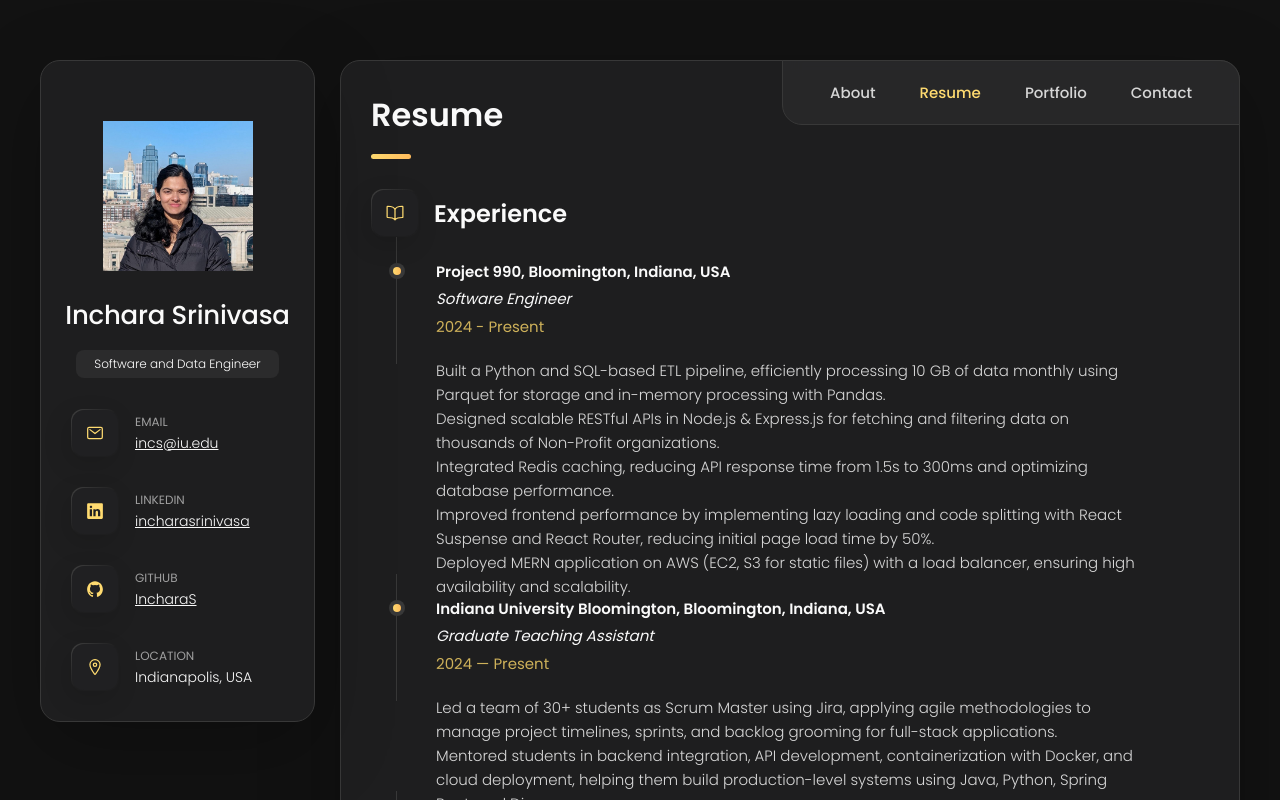
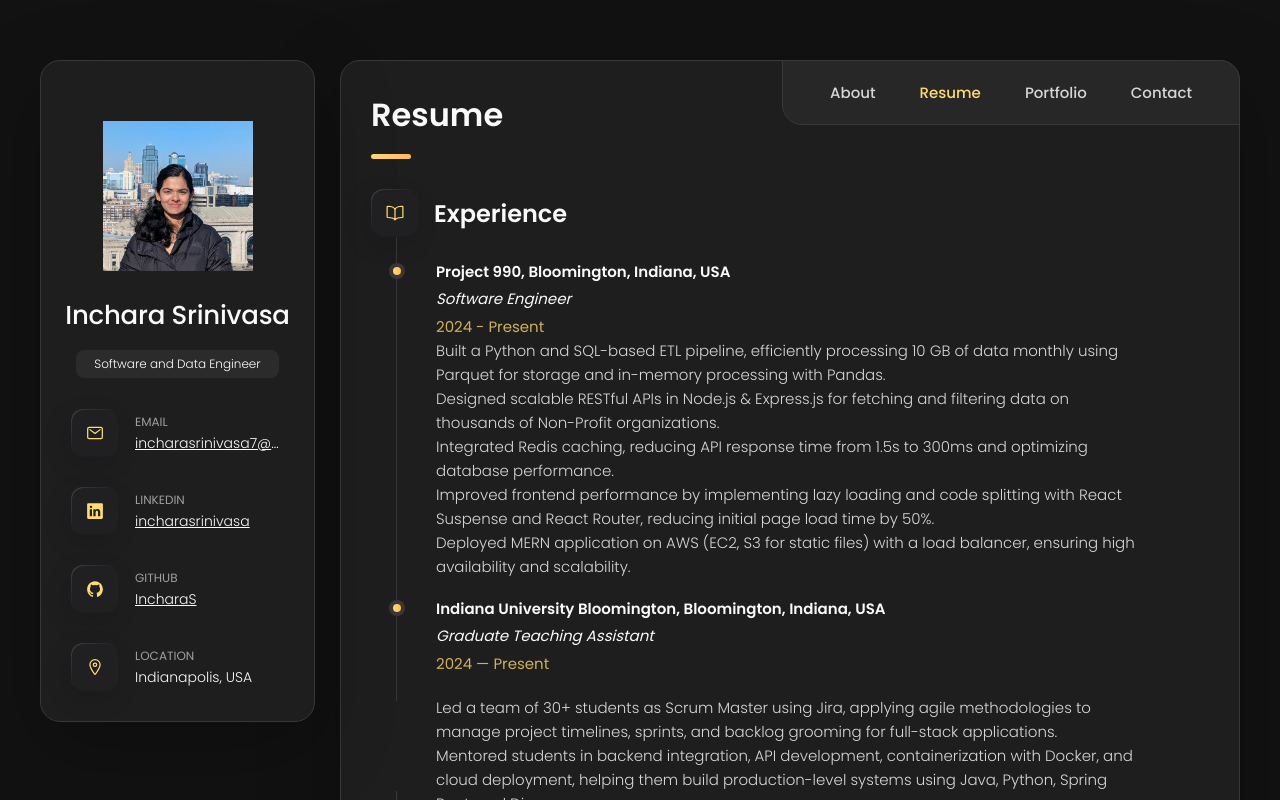
Before and after one commit to IncharaS/portfolio, a plain HTML site: page index.html in a window 1280 px wide. Both pictures are taken after a click on the button "Resume". Shown: the top 800 px of the page. Drawn offline with nearby package versions, Linux system fonts and the light colour scheme.

Commit message:
Update index.html

```diff
--- a/index.html
+++ b/index.html
@@ -74,7 +74,7 @@
             <div class="contact-info">
               <p class="contact-title">Email</p>
 
-              <a href="mailto:incs@iu.edu" class="contact-link">incs@iu.edu</a>
+              <a href="mailto:incs@iu.edu" class="contact-link">incharasrinivasa7@gmail.com</a>
             </div>
 
           </li>
@@ -530,13 +530,15 @@
 
               <span>2024 - Present</span>
 
-              <p class="timeline-text">
+<!--               <p class="timeline-text"> -->
+              <ul>
               <li class="timeline-text">Built a Python and SQL-based ETL pipeline, efficiently processing 10 GB of data monthly using Parquet for storage and in-memory processing with Pandas.</li>
  <li class="timeline-text">Designed scalable RESTful APIs in Node.js & Express.js for fetching and filtering data on thousands of Non-Profit organizations.</li>
   <li class="timeline-text">Integrated Redis caching, reducing API response time from 1.5s to 300ms and optimizing database performance.</li>
   <li class="timeline-text">Improved frontend performance by implementing lazy loading and code splitting with React Suspense and React Router, reducing initial page load time by 50%.</li>
   <li class="timeline-text">Deployed MERN application on AWS (EC2, S3 for static files) with a load balancer, ensuring high availability and scalability.</li>
-              </p>
+<!--               </p> -->
+                </ul>
 
             </li>
 
```
